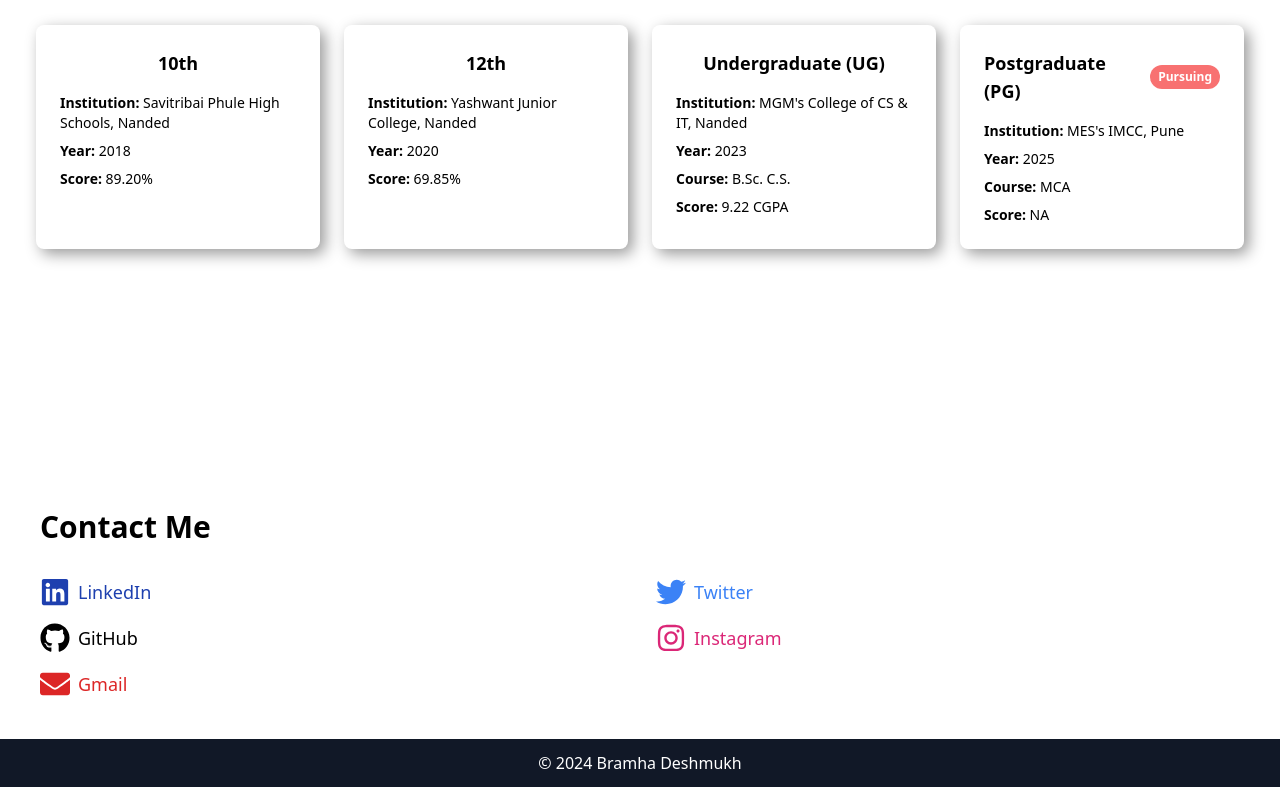
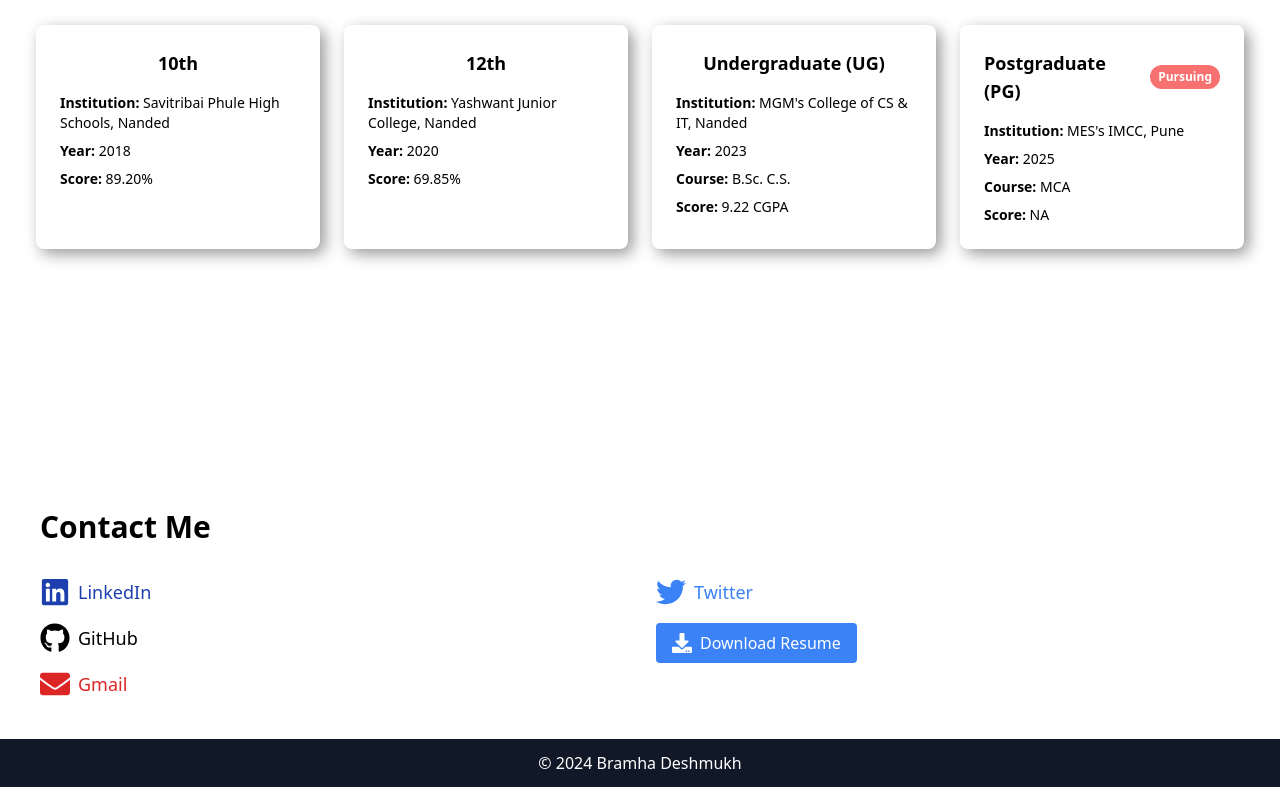
Before and after one commit to bramha-deshmukh17/portfolio, a React (Vite) app: page / in a window 1280 px wide. Shown: the part 2966-3753 px from the top of the page. Built offline with nearby package versions, Linux system fonts and the light colour scheme.

Commit message:
Resume added

```diff
--- a/src/components/Contact.jsx
+++ b/src/components/Contact.jsx
@@ -1,6 +1,6 @@
 import React from 'react';
 import '../css/Contact.css';
-import { FaLinkedin, FaGithub, FaEnvelope, FaTwitter, FaInstagram } from 'react-icons/fa';
+import { FaLinkedin, FaGithub, FaEnvelope, FaTwitter, FaDownload } from 'react-icons/fa';
 
 const Contact = () => {
     return (
@@ -63,18 +63,17 @@ const Contact = () => {
                         </a>
                     </div>
 
-                    {/* Instagram */}
+                    {/* resume */}
                     <div className="flex items-center">
-                        <FaInstagram className="text-pink-600" size={30} />
-                        <a
-                            href="https://www.instagram.com/bramha.deshmukh.17/"
-                            target="_blank"
-                            rel="noopener noreferrer"
-                            className="ml-2 text-lg text-pink-600 hover:underline"
+                        <button
+                            onClick={() => window.open('./resume.pdf', '_blank')}
+                            className="flex items-center px-4 py-2 bg-blue-500 text-white rounded hover:bg-blue-600 focus:outline-none"
                         >
-                            Instagram
-                        </a>
+                            <FaDownload className="mr-2" size={20} />
+                            Download Resume
+                        </button>
                     </div>
+
                 </div>
             </div>
         </section>
```
Also changed, not shown: 1 other file (tests, documents, lock files or other folders).
